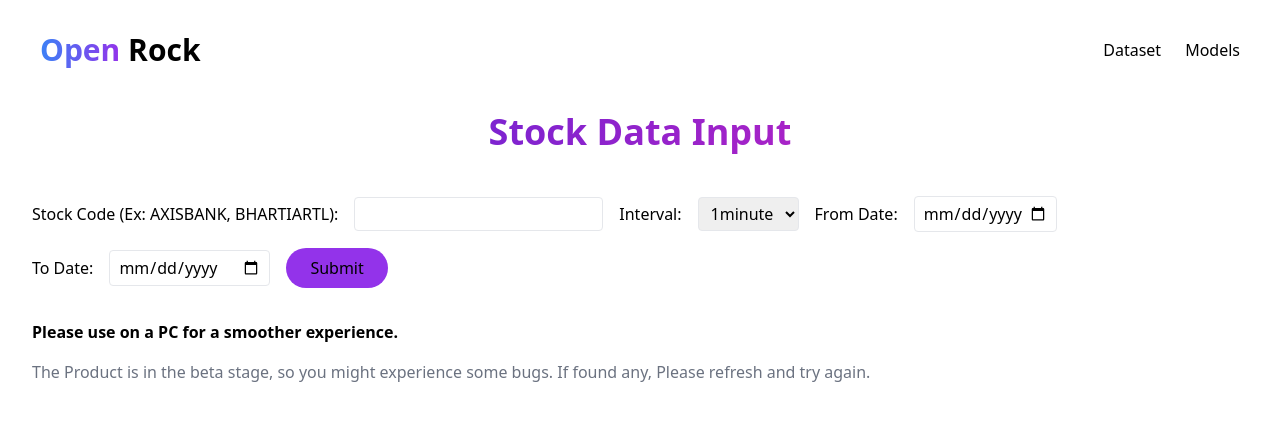
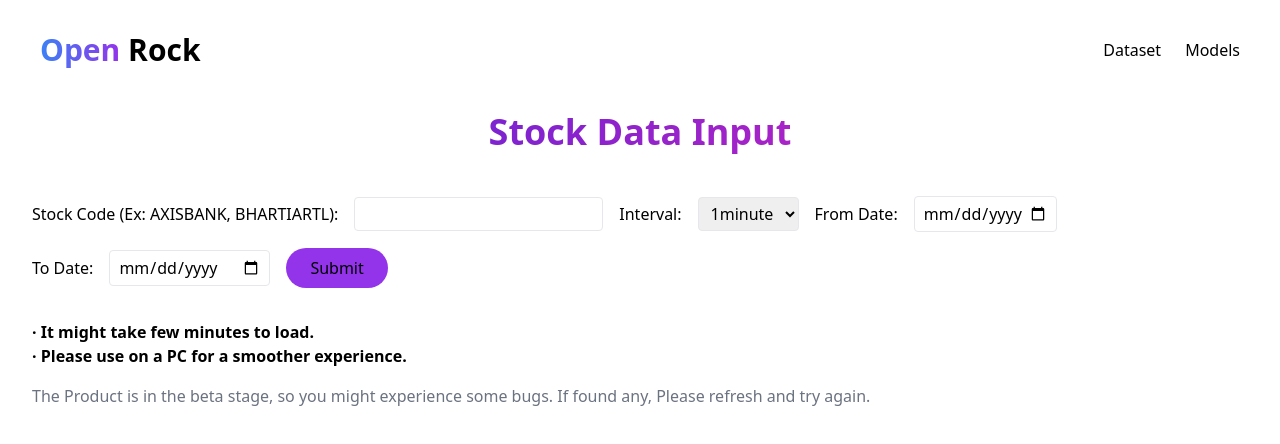
Before and after one commit to jarvismsk/openrock-frontend, a Next.js app: page /stocks in a window 1280 px wide. Shown: the top 444 px of the page. Built offline with nearby package versions, Linux system fonts and the light colour scheme.

Commit message:
modified styles

```diff
--- a/pages/stocks.js
+++ b/pages/stocks.js
@@ -286,7 +286,9 @@ if (fromDate && new Date(fromDate) instanceof Date && !isNaN(new Date(fromDate))
           </div>
         )}
 
-        <b>Please use on a PC for a smoother experience.</b>
+        <b> · It might take few minutes to load.</b> <br/>
+
+        <b> · Please use on a PC for a smoother experience.</b>
 
         <div className="text-left mt-4 text-gray-500">
           The Product is in the beta stage, so you might experience some bugs. If found any, Please refresh and try again.
```
